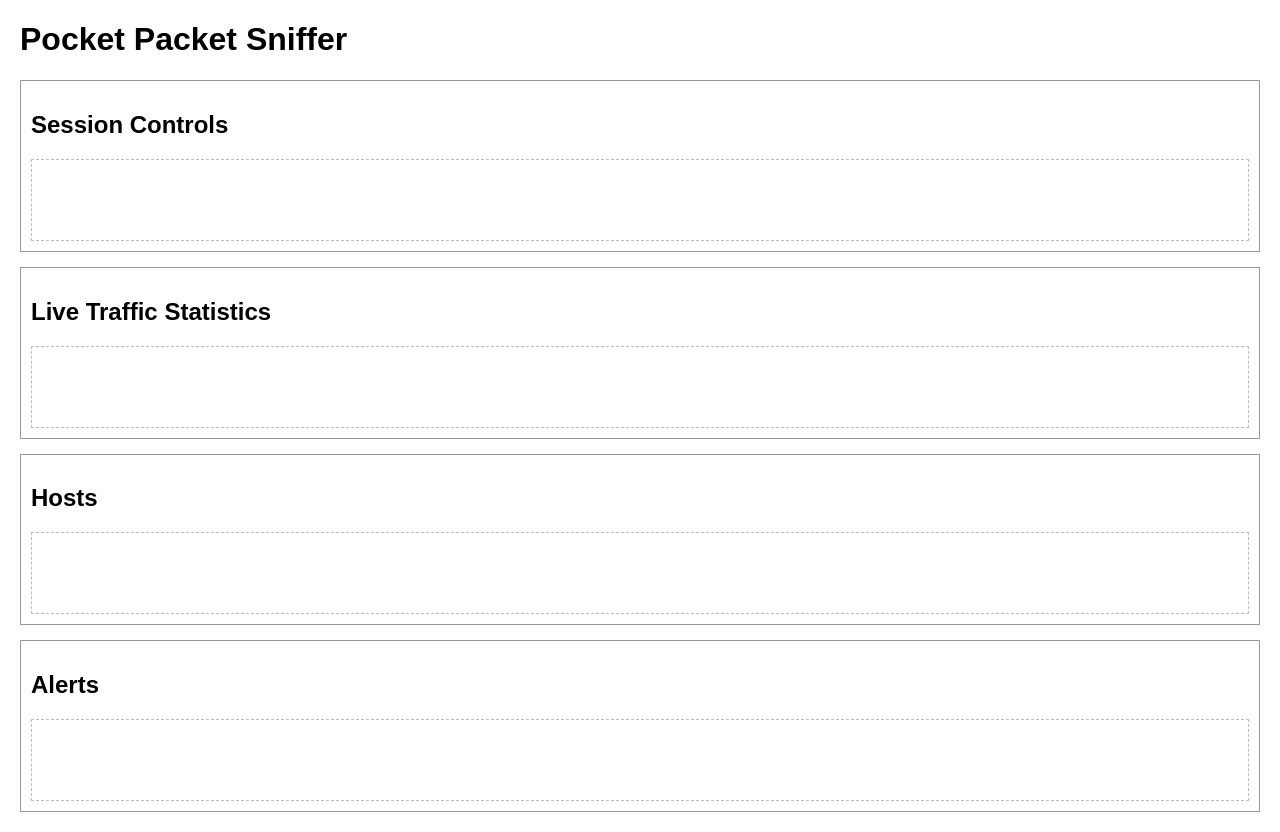
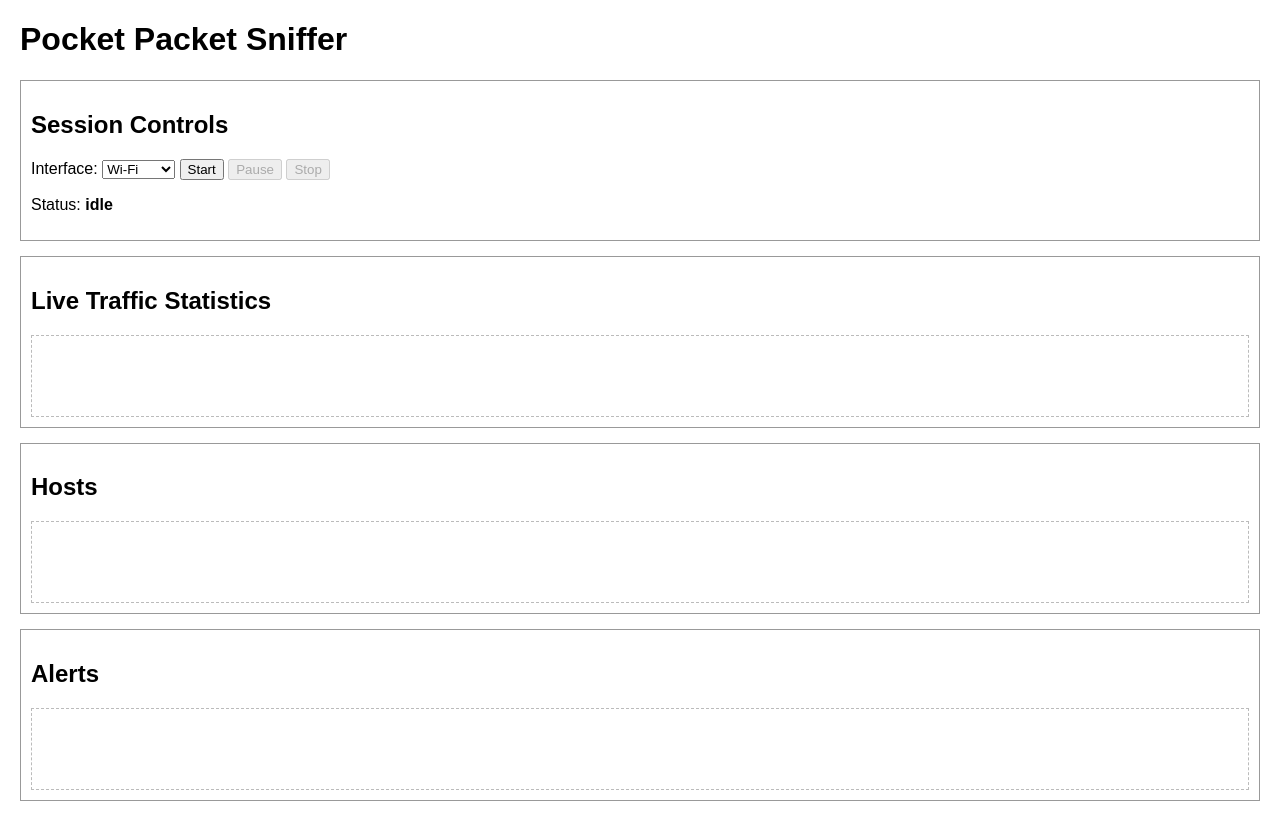
Before and after one commit to useramc/Packet_sniffer, a Flask app: page / in a window 1280 px wide. After the commit the page ends 801 px from the top, so only its background shows below. Run offline with Flask 3, Linux system fonts and the light colour scheme.

Commit message:
Sessions controls are added to preexisting files

```diff
--- a/dashboard/app.py
+++ b/dashboard/app.py
@@ -1,15 +1,34 @@
 import json
+from datetime import datetime
 from pathlib import Path
 
-from flask import Flask, jsonify, render_template
+from flask import Flask, jsonify, render_template, request
 
 app = Flask(__name__)
 MOCK_FILE = Path(__file__).parent / "mock" / "mock_data.json"
+
+INTERFACES = ["Wi-Fi", "Ethernet"]
+session = {"status": "idle", "sessionId": None, "startedAt": None, "count": 0}
 
 
 def load_mock_data():
     with open(MOCK_FILE, "r") as f:
         return json.load(f)
+
+
+def error(code, message, http_status):
+    return jsonify({"errorCode": code, "message": message}), http_status
+
+
+def change_status(allowed_from, new_status):
+    if session["status"] not in allowed_from:
+        return error(
+            "INVALID_STATE",
+            f"Cannot go to '{new_status}' from '{session['status']}'",
+            409,
+        )
+    session["status"] = new_status
+    return jsonify({"status": new_status})
 
 
 @app.route("/")
@@ -22,5 +41,52 @@ def mock():
     return jsonify(load_mock_data())
 
 
+@app.route("/api/interfaces")
+def get_interfaces():
+    return jsonify({"interfaces": INTERFACES})
+
+
+@app.route("/api/capture/status")
+def get_status():
+    return jsonify({
+        "status": session["status"],
+        "sessionId": session["sessionId"],
+        "startedAt": session["startedAt"],
+    })
+
+
+@app.route("/api/capture/start", methods=["POST"])
+def start_capture():
+    data = request.get_json(silent=True) or {}
+    if data.get("interface") not in INTERFACES:
+        return error("INVALID_INTERFACE", "Unknown network interface", 400)
+    if session["status"] in ("running", "paused"):
+        return error("INVALID_STATE", "Capture already running", 409)
+    session["count"] += 1
+    session["status"] = "running"
+    session["sessionId"] = f"mock-{session['count']:03d}"
+    session["startedAt"] = datetime.now().isoformat(timespec="seconds")
+    return jsonify({
+        "sessionId": session["sessionId"],
+        "status": session["status"],
+        "startedAt": session["startedAt"],
+    })
+
+
+@app.route("/api/capture/stop", methods=["POST"])
+def stop_capture():
+    return change_status(("running", "paused"), "stopped")
+
+
+@app.route("/api/capture/pause", methods=["POST"])
+def pause_capture():
+    return change_status(("running",), "paused")
+
+
+@app.route("/api/capture/resume", methods=["POST"])
+def resume_capture():
+    return change_status(("paused",), "running")
+
+
 if __name__ == "__main__":
     app.run(debug=True)
--- a/dashboard/templates/index.html
+++ b/dashboard/templates/index.html
@@ -14,7 +14,12 @@
 
   <div class="panel" id="session-controls">
     <h2>Session Controls</h2>
-    <div class="box"></div>
+    <label>Interface: <select id="interface"></select></label>
+    <button id="start-btn">Start</button>
+    <button id="pause-btn">Pause</button>
+    <button id="stop-btn">Stop</button>
+    <p>Status: <b id="status">idle</b></p>
+    <p id="message"></p>
   </div>
 
   <div class="panel" id="live-stats">
@@ -31,5 +36,62 @@
     <h2>Alerts</h2>
     <div class="box"></div>
   </div>
+
+  <script>
+    const interfaceSelect = document.getElementById("interface");
+    const startBtn = document.getElementById("start-btn");
+    const pauseBtn = document.getElementById("pause-btn");
+    const stopBtn = document.getElementById("stop-btn");
+    const statusEl = document.getElementById("status");
+    const messageEl = document.getElementById("message");
+
+    async function loadInterfaces() {
+      const res = await fetch("/api/interfaces");
+      const data = await res.json();
+      for (const name of data.interfaces) {
+        const option = document.createElement("option");
+        option.value = name;
+        option.textContent = name;
+        interfaceSelect.appendChild(option);
+      }
+    }
+
+    function updateControls(status) {
+      const active = status === "running" || status === "paused";
+      statusEl.textContent = status;
+      interfaceSelect.disabled = active;
+      startBtn.disabled = active;
+      pauseBtn.disabled = !active;
+      stopBtn.disabled = !active;
+      pauseBtn.textContent = status === "paused" ? "Resume" : "Pause";
+    }
+
+    async function refreshStatus() {
+      const res = await fetch("/api/capture/status");
+      const data = await res.json();
+      updateControls(data.status);
+    }
+
+    async function sendAction(url, body) {
+      const res = await fetch(url, {
+        method: "POST",
+        headers: { "Content-Type": "application/json" },
+        body: JSON.stringify(body || {})
+      });
+      const data = await res.json();
+      messageEl.textContent = res.ok ? "" : data.message;
+      refreshStatus();
+    }
+
+    startBtn.onclick = () => sendAction("/api/capture/start", { interface: interfaceSelect.value });
+    stopBtn.onclick = () => sendAction("/api/capture/stop");
+    pauseBtn.onclick = () => sendAction(
+      statusEl.textContent === "paused" ? "/api/capture/resume" : "/api/capture/pause"
+    );
+
+    loadInterfaces();
+    refreshStatus();
+    setInterval(refreshStatus, 1000);
+  </script>
 </body>
 </html>
```
Also changed, not shown: dashboard/README.md.
